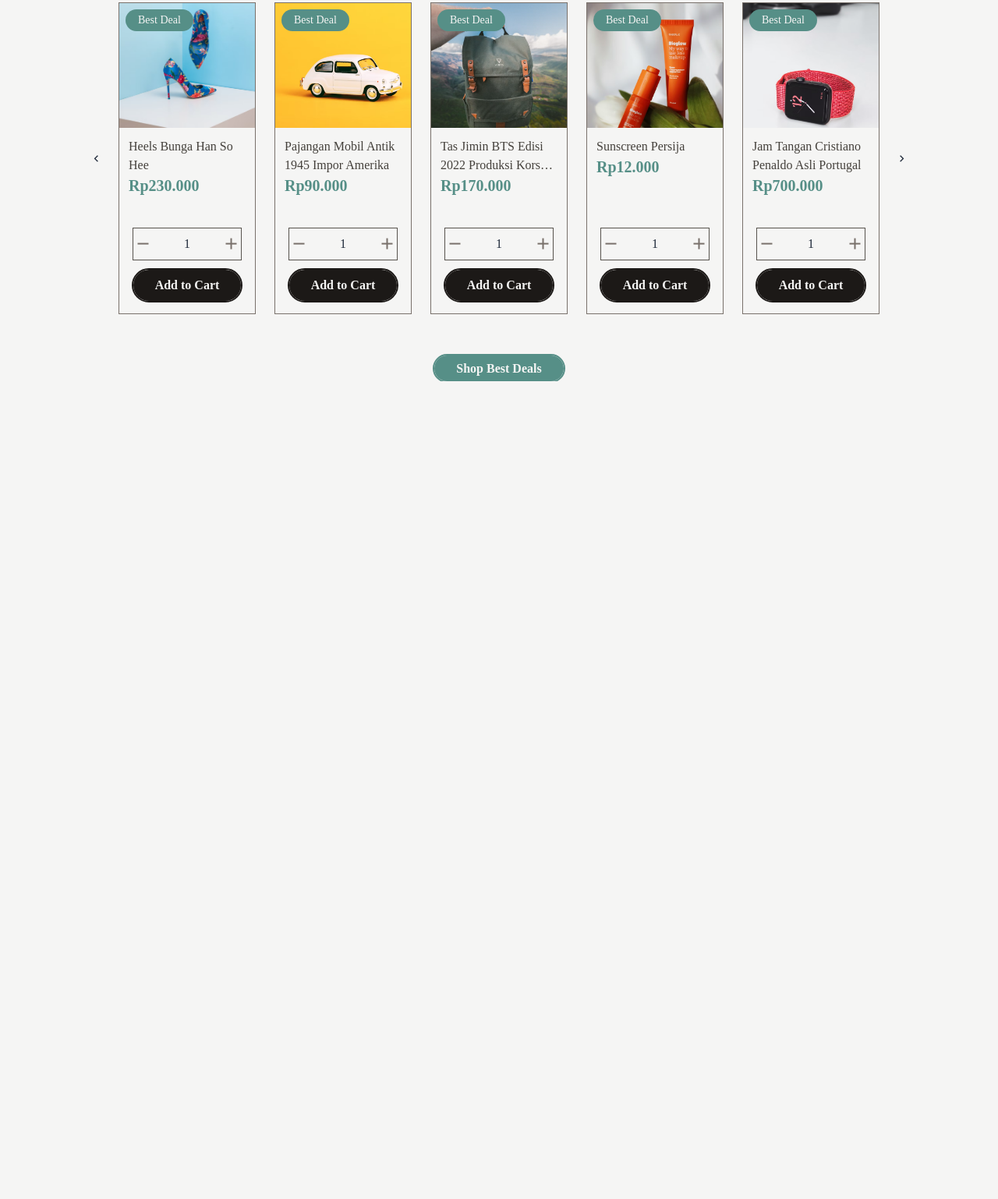
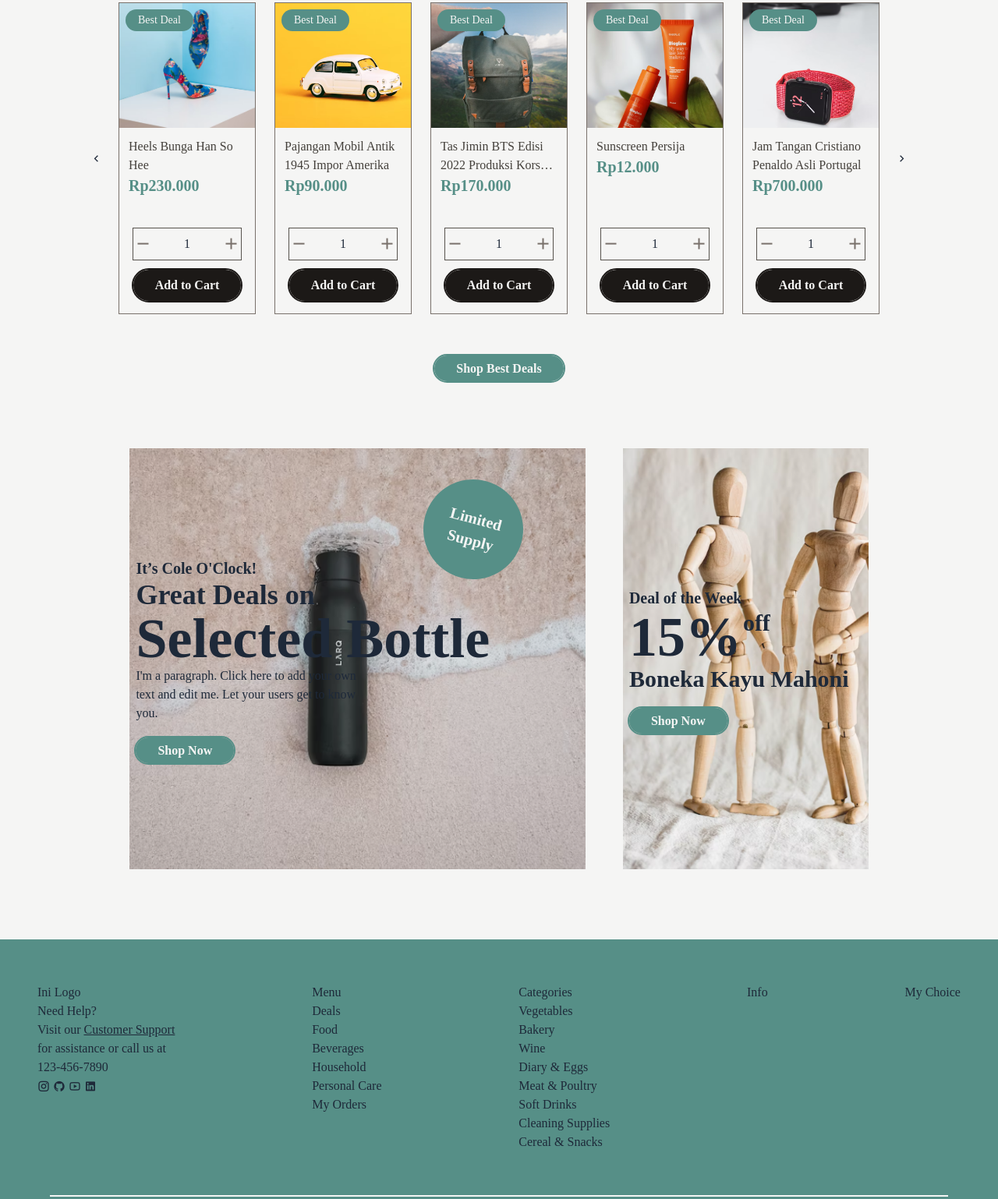
Before and after one commit to AdulWazowski/belajar-tailwind, a website: page proyek2/public/index.html in a window 1280 px wide. Shown: the part 1231-2769 px from the top of the page at 78% size. Before the commit the page ends 1720 px from the top, so only its background shows below. Drawn offline with nearby package versions, Linux system fonts and the light colour scheme; files whose address does not match are found by name.

Commit message:
membuat article dan footer yang masih setengah jadi

```diff
--- /dev/null
+++ b/proyek2/public/components/article-2-1.html
@@ -0,0 +1,61 @@
+<article class="h-[720px] w-[74dvw] mx-auto flex flex-row gap-12 items-center justify-around">
+   <div class="bg-[url(../img/product/botol.png)] bg-cover w-[65%] h-[75%]"> <!-- background -->
+      <div class="p-2 relative h-full">
+         <div class="bg-[#568F87] rounded-full h-32 w-32 text-center flex items-center justify-center absolute top-10 right-20 rotate-[15deg] text-xl font-bold text-stone-100">
+            Limited
+            <br>
+            Supply
+         </div>
+
+         <div class="flex flex-col  items-start justify-center gap-6 h-full"><!--need to be center in vertically-->
+            <div class="flex flex-col items-start justify-around">
+               <h5 class="w-[50%] text-xl font-bold">
+                  It’s Cole O'Clock!
+               </h5>
+               <h4 class="w-[50%] text-4xl font-bold">
+                  Great Deals on
+               </h4>
+               <h1 class="w-full text-7xl font-black">
+                  Selected Bottle
+               </h1>
+               <p class="w-[50%]">
+                  I'm a paragraph. Click here to add your own text and edit me. Let your users get to know you.
+               </p>
+            </div>
+
+            <div>
+               <a href="" class="btn-costum-1 outline-[#568F87] focus:outline-2 hover:bg-stone-100 hover:cursor-pointer hover:text-[#568F87] focus:outline-[#568F87]">
+                  Shop Now
+               </a>
+            </div>
+         </div>
+      </div>
+   </div>
+
+   <div class="bg-[url(../img/product/boneka-kayu.png)] bg-cover w-[35%] h-[75%]"> <!-- background -->
+      <div class="p-2 relative h-full">
+         <div class="flex flex-col  items-start justify-center gap-6 h-full"><!--need to be center in vertically-->
+            <div class="flex flex-col items-start justify-around">
+               <h5 class="w-full text-xl font-bold">
+                  Deal of the Week
+               </h5>
+               <h1 class="w-full text-7xl font-black">
+                  15%
+                  <span class="text-3xl font-black align-top inline-block -ml-4">
+                     off
+                  </span>
+               </h1>
+               <h4 class="w-full text-3xl font-bold">
+                  Boneka Kayu Mahoni
+               </h4>
+            </div>
+
+            <div>
+               <a href="" class="btn-costum-1 outline-[#568F87] focus:outline-2 hover:bg-stone-100 hover:cursor-pointer hover:text-[#568F87] focus:outline-[#568F87]">
+                  Shop Now
+               </a>
+            </div>
+         </div>
+      </div>
+   </div>
+</article>
--- a/proyek2/public/components/feature-section.html
+++ b/proyek2/public/components/feature-section.html
@@ -1,6 +1,6 @@
 <section class="h-52 flex items-center justify-center">
    <div class="w-[75dvw] px-5 flex flex-row gap-2 justify-between">
-      <div class="flex flex-row gap-3 border-r-2 border-stone-900 pr-7">
+      <div class="flex flex-row gap-3 pr-7">
          <i class="ri-truck-line text-5xl text-[#568F87]"></i>
          <div>
             <h5 class="text-black text-xl">
@@ -11,7 +11,8 @@
             </p>
          </div>
       </div>
-      <div class="flex flex-row gap-3 border-r-2 border-stone-900 pr-7 pl-1">
+      <div class="border-r-2 border-stone-900"></div>
+      <div class="flex flex-row gap-3 pr-7 pl-1">
          <i class="ri-shopping-basket-line text-5xl text-[#568F87]"></i>
          <div>
             <h5 class="text-black text-xl">
@@ -25,7 +26,8 @@
             </p>
          </div>
       </div>
-      <div class="flex flex-row gap-3 border-r-2 border-stone-900 pr-7 pl-1">
+      <div class="border-r-2 border-stone-900"></div>
+      <div class="flex flex-row gap-3 pr-7 pl-1">
          <i class="ri-customer-service-2-line text-5xl text-[#568F87]"></i>
          <div>
             <h5 class="text-black text-xl">
@@ -39,6 +41,7 @@
             </p>
          </div>
       </div>
+      <div class="border-r-2 border-stone-900"></div>
       <div class="flex flex-row gap-3 pl-1">
          <i class="ri-smartphone-line text-5xl text-[#568F87]"></i>
          <div>
--- a/proyek2/public/index.html
+++ b/proyek2/public/index.html
@@ -16,6 +16,8 @@
 		<div id="feature-section"></div>
 
 		<div id="product-list"></div>
+
+		<div id="article-2-1"></div>
 	</main>
 
 	<div id="footer"></div>
--- a/proyek2/public/js/animation.js
+++ b/proyek2/public/js/animation.js
@@ -2,7 +2,7 @@
 document.addEventListener('DOMContentLoaded', () => {
     const header = document.getElementById('headerr');
     let lastScrollTop = 0;
-    const scrollThreshold = 250; // Point at which header starts to hide (in pixels)
+    const scrollThreshold = 300; // Point at which header starts to hide (in pixels)
 
     window.addEventListener('scroll', () => {
         let currentScroll = window.pageYOffset || document.documentElement.scrollTop;
--- a/proyek2/public/js/main.js
+++ b/proyek2/public/js/main.js
@@ -14,8 +14,10 @@
 // Load header & footer
 window.addEventListener("DOMContentLoaded", () => {
   loadComponent("header", "./layout/header.html");
-  loadComponent("footer", "footer.html");
+  loadComponent("footer", "./layout/footer.html");
+
   loadComponent("hero-section", "./layout/hero-section.html");
   loadComponent("feature-section", "./components/feature-section.html");
   loadComponent("product-list", "./components/product-list.html");
+  loadComponent("article-2-1", "./components/article-2-1.html");
 });
--- a/proyek2/public/layout/footer.html
+++ b/proyek2/public/layout/footer.html
@@ -0,0 +1,158 @@
+<footer class="h-[720px] w-full flex flex-col">
+   <div class="h-[92%] bg-[#568F87]">
+      <div class="px-12 py-14 flex flex-row w-full justify-between items-start"> <!-- first foot -->
+         <div>
+            <div>
+               <h1>
+                  Ini Logo
+               </h1>
+               <h2>
+                  Need Help?
+               </h2>
+               <p>
+                  Visit our
+                  <a href="https://github.com/AdulWazowski" class="underline">
+                     Customer Support
+                  </a>
+                  <br>
+                  for assistance or call us at
+               </p>
+               <h3>
+                  123-456-7890
+               </h3>
+            </div>
+            <div>
+               <a href="https://www.instagram.com/pikopik__/">
+                  <i class="ri-instagram-line"></i>
+               </a>
+               <a href="https://github.com/AdulWazowski">
+                  <i class="ri-github-fill"></i>
+               </a>
+               <a href="https://www.youtube.com/@pikopik__">
+                  <i class="ri-youtube-line"></i>
+               </a>
+               <a href="https://www.linkedin.com/in/taufikhan-rayana-6751b4273/">
+                  <i class="ri-linkedin-box-fill"></i>
+               </a>
+            </div>
+         </div>
+
+         <div>
+            <h2>
+               Menu
+            </h2>
+
+            <ul>
+               <li>
+                  <a href="">
+                     Deals
+                  </a>
+               </li>
+               <li>
+                  <a href="">
+                     Food
+                  </a>
+               </li>
+               <li>
+                  <a href="">
+                     Beverages
+                  </a>
+               </li>
+               <li>
+                  <a href="">
+                     Household
+                  </a>
+               </li>
+               <li>
+                  <a href="">
+                     Personal Care
+                  </a>
+               </li>
+               <li>
+                  <a href="">
+                     My Orders
+                  </a>
+               </li>
+            </ul>
+         </div>
+
+         <div>
+            <h2>
+               Categories
+            </h2>
+
+            <ul>
+               <li class="list-none">
+                  <a href="">
+                     Vegetables
+                  </a>
+               </li>
+               <li class="list-none">
+                  <a href="">
+                     Bakery
+                  </a>
+               </li>
+               <li class="list-none">
+                  <a href="">
+                     Wine
+                  </a>
+               </li>
+               <li class="list-none">
+                  <a href="">
+                     Diary & Eggs
+                  </a>
+               </li>
+               <li class="list-none">
+                  <a href="">
+                     Meat & Poultry
+                  </a>
+               </li>
+               <li class="list-none">
+                  <a href="">
+                     Soft Drinks
+                  </a>
+               </li>
+               <li class="list-none">
+                  <a href="">
+                     Cleaning Supplies
+                  </a>
+               </li>
+               <li class="list-none">
+                  <a href="">
+                     Cereal & Snacks
+                  </a>
+               </li>
+            </ul>
+         </div>
+
+         <div>
+            <h2>
+               Info
+            </h2>
+
+         </div>
+
+         <div>
+            <h2>
+               My Choice
+            </h2>
+         </div>
+      </div>
+
+      <div class="mx-16 border border-stone-100"> <!-- second foot/the line -->
+      </div>
+
+      <div class="px-4"> <!-- third foot -->
+
+      </div>
+   </div>
+
+   <div class="h-[8%] bg-stone-100 flex items-center justify-center">
+      <p class="text-center">
+         © 2025 by Adul. Powered and secured by
+         <a href="https://github.com/AdulWazowski" class="underline">
+            Himself.
+         </a>
+      </p>
+   </div>
+</footer>
```
Also changed, not shown: proyek2/public/components/product-list.html (+14 -14 lines), proyek2/public/css/styles.css, proyek2/public/img/product/boneka-kayu.png (added), proyek2/public/img/product/botol.png (added).
